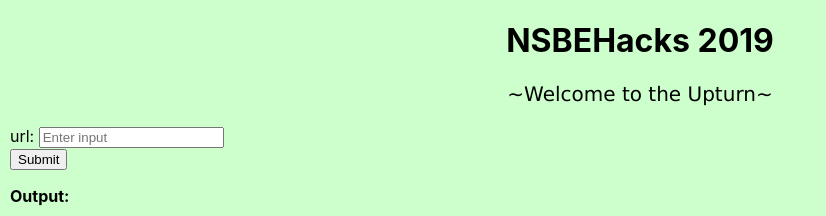
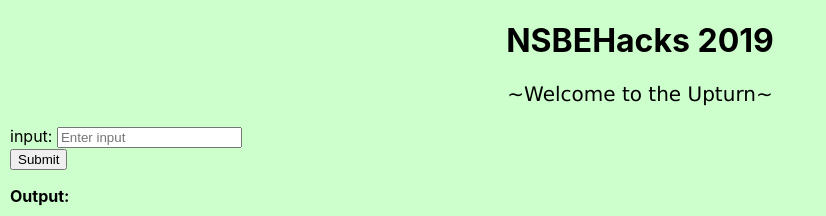
Before and after one commit to yangray1/NSBE-Hacks, a React (Create React App) app in the folder react-app/: page / in a window 1280 px wide. Shown: the top 216 px of the page, without its empty margins (0-826 px from the left). Built offline with nearby package versions, Linux system fonts and the light colour scheme.

Commit message:
fixed label box for front end

```diff
--- a/react-app/src/App.js
+++ b/react-app/src/App.js
@@ -49,7 +49,7 @@
 
         <form onSubmit={this.handleSubmit}>
           <div class="formBox">
-            <label for="exampleInputEmail1">url: </label>
+            <label for="exampleInputEmail1">input: </label>
             <input  class="form-control" id="input"  placeholder="Enter input" ></input>
           </div>
           <button type="submit" class="btn btn-primary" >Submit</button>
```
